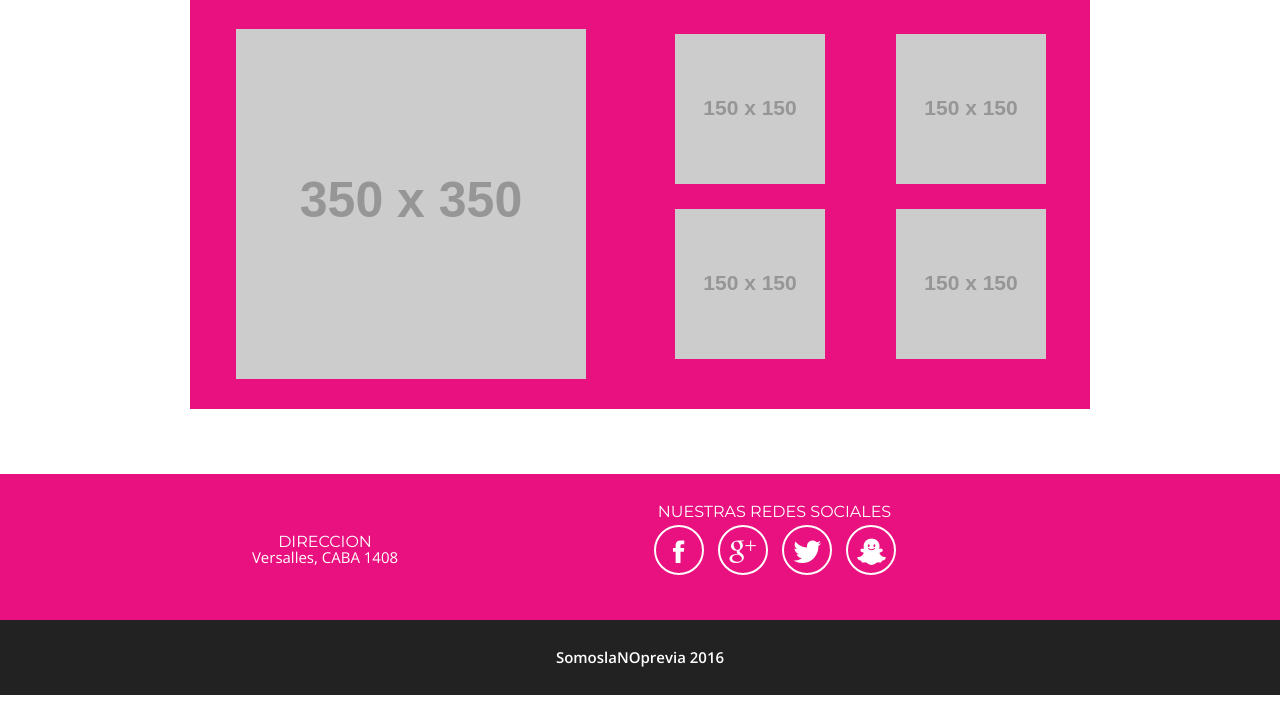
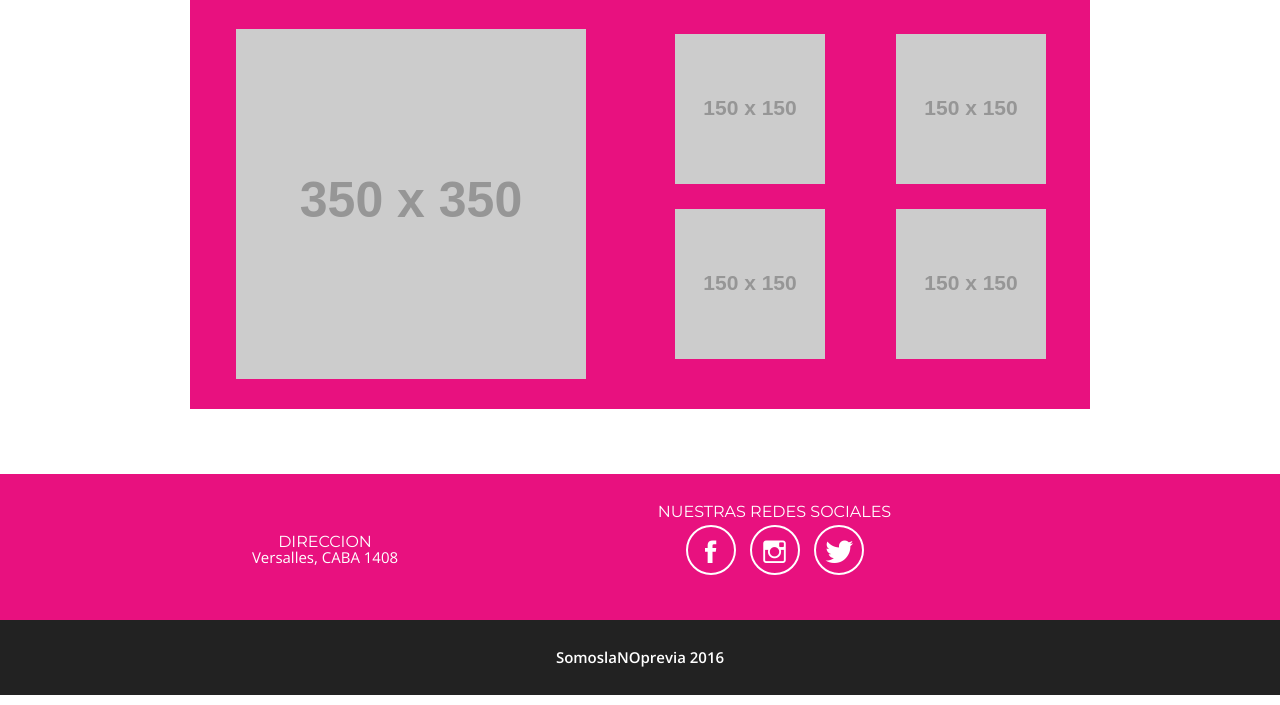
Before and after one commit to TheCraftsmen/sister-radio, a Python web app: template app/templates/index.html in a window 1280 px wide. Shown: the part 848-1553 px from the top of the page. Run offline with Jinja, Linux system fonts and the light colour scheme; the template is opened without the code that fills it, so the values that code supplies are empty; grey boxes labelled with a size stand in for pictures from a placeholder-image service; some libraries are stand-ins or nearby versions; some web fonts are replaced.

Commit message:
modificaciones en los link de la redes sociales

```diff
--- a/app/templates/index.html
+++ b/app/templates/index.html
@@ -66,16 +66,19 @@
 				<h3 class="montserrat-upper">nuestras redes sociales</h3>
 				<ul>
 					<li class="circulo">
-						<span class="ion-social-facebook"></span>
+						<a href="https://www.facebook.com/profile.php?id=100013229591671">
+							<span class="ion-social-facebook"></span>
+						</a>
 					</li>
 					<li class="circulo">
-						<span class="ion-social-googleplus-outline"></span>
+						<a href="https://www.instagram.com/somoslanoprevia/">
+							<span class="ion-social-instagram-outline"></span>
+						</a>
 					</li>
 					<li class="circulo">
-						<span class="ion-social-twitter"></span>
-					</li>
-					<li class="circulo">
-						<span class="ion-social-snapchat"></span>
+						<a href="https://twitter.com/SomoslaNOprevia/">
+							<span class="ion-social-twitter"></span>
+						</a>
 					</li>
 				</ul>
 			</div>
--- a/static/stylesheets/style.css
+++ b/static/stylesheets/style.css
@@ -157,6 +157,10 @@ footer{
 	background: #E8117F;
 }
 
+footer ul li a{
+	color: white;
+}
+
 
 .container .address{
 	width: 30%;
```
